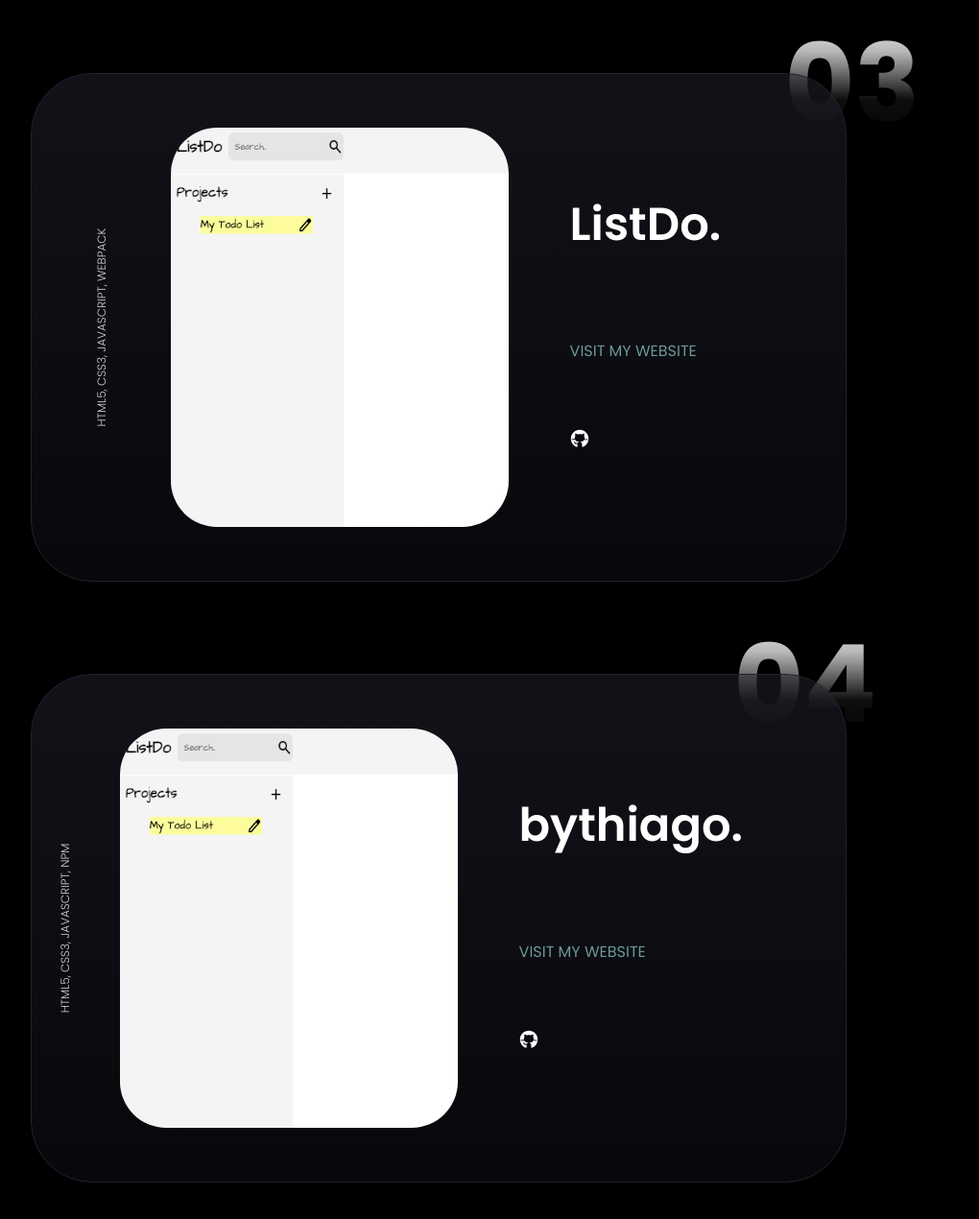
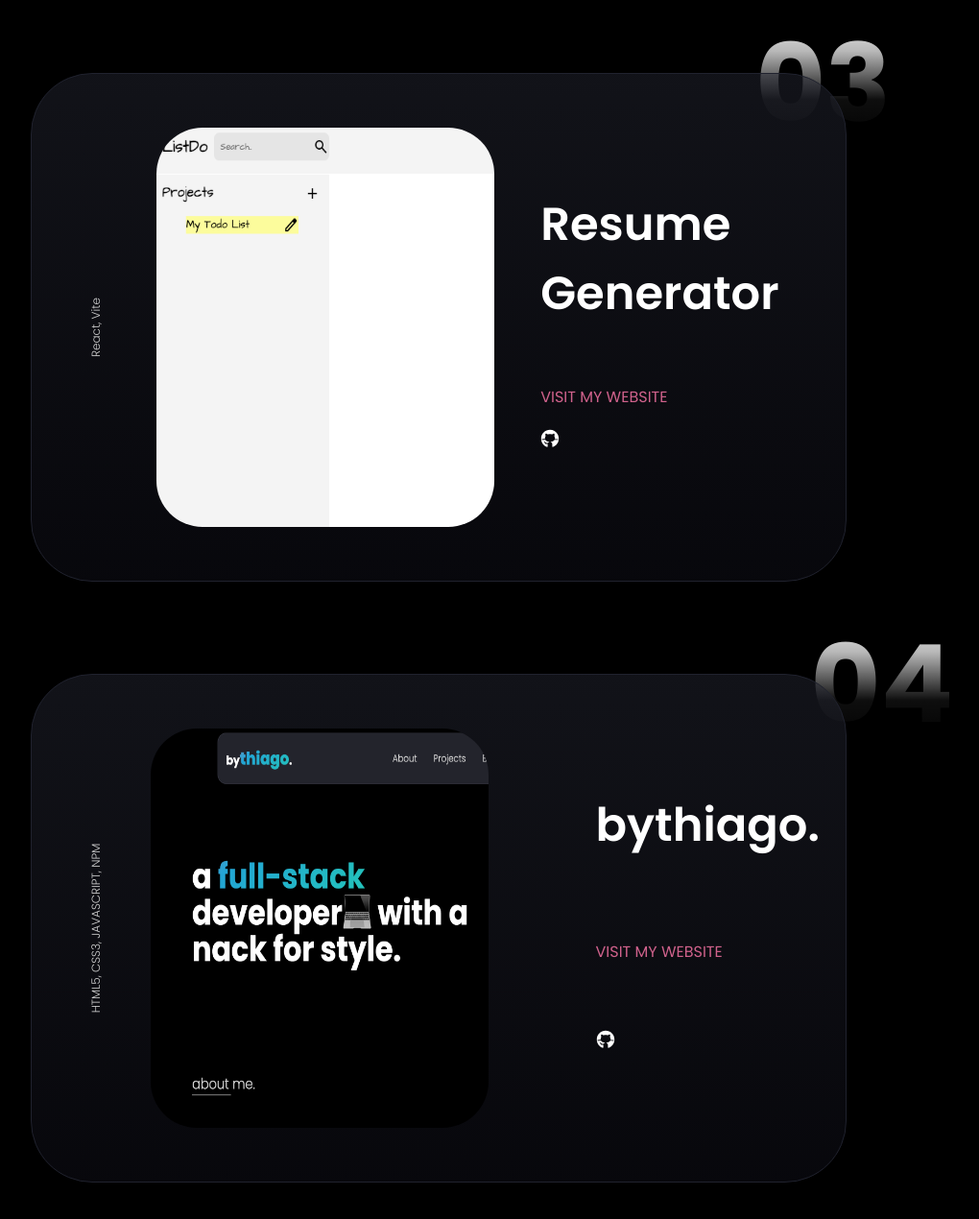
Before and after one commit to tdematos/Portfolio-Website, a website: page index.html in a window 1280 px wide. Shown: the part 3120-4390 px from the top of the page at 96% size, without its empty margins (183-1203 px from the left). Drawn offline with Linux system fonts and the light colour scheme.

Commit message:
adding project information to project section

```diff
--- a/index.html
+++ b/index.html
@@ -347,8 +347,8 @@
           </div>
         </div>
 
-        <div class="project-card">
-          <h3 class="project-stack">HTML5, CSS3, JAVASCRIPT, WEBPACK</h3>
+        <div class="project-card cv-generator">
+          <h3 class="project-stack">React, Vite</h3>
           <img
             class="project-img"
             src="./assets/Screenshot 2024-01-03 at 10.07.18 PM.png"
@@ -356,7 +356,7 @@
           />
           <div class="project-info">
             <p class="project-number">03</p>
-            <h3 class="project-title">ListDo.</h3>
+            <h3 class="project-title">Resume Generator</h3>
             <a class="website-link" href="">VISIT MY WEBSITE</a>
             <div class="linked-icons"></div>
             <svg
@@ -394,11 +394,7 @@
 
         <div class="project-card">
           <h3 class="project-stack">HTML5, CSS3, JAVASCRIPT, NPM</h3>
-          <img
-            class="project-img"
-            src="./assets/Screenshot 2024-01-03 at 10.07.18 PM.png"
-            alt=""
-          />
+          <img class="project-img" src="./assets/byThiagoSS.png" alt="" />
           <div class="project-info">
             <p class="project-number">04</p>
             <h3 class="project-title">bythiago.</h3>
--- a/sass/_contact.scss
+++ b/sass/_contact.scss
@@ -58,6 +58,10 @@
   border: 1px solid #53d0b3;
 }
 
+.resume-download-btn:hover {
+  box-shadow: 0px 0px 25px 10px white;
+}
+
 @media (max-width: 1600px) {
   .contact-me {
     height: 60vh;
--- a/sass/_projects.scss
+++ b/sass/_projects.scss
@@ -86,8 +86,9 @@
   justify-content: space-between;
   height: 60%;
   position: relative;
-  right: 4rem;
+  right: 1rem;
   bottom: 2rem;
+  width: 20%;
 }
 
 .project-img {
@@ -114,11 +115,15 @@
 }
 
 .website-link {
-  color: #6b9796;
+  color: #d0628c;
 }
 
 .project-section {
   display: flex;
+}
+
+.cv-generator > img {
+  right: 4rem;
 }
 
 @media (max-width: 1600px) {
```
Also changed, not shown: assets/byThiagoSS.png (added), assets/ticTacToeSS.png (added), css/style.css, 3 other files.
